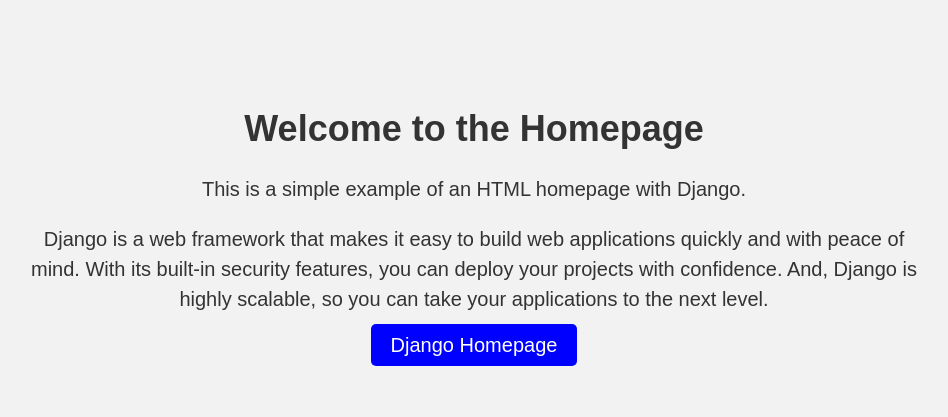
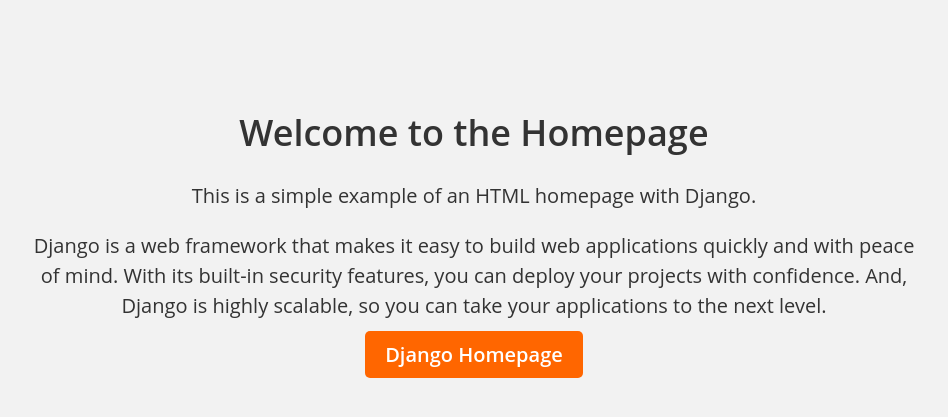
Before and after one commit to aalshawa97/QuestionsDjango, a Django app: page / in a window 1280 px wide. Shown: the top 417 px of the page, without its empty margins (166-1114 px from the left). Run offline with Django 4.2, Linux system fonts and the light colour scheme.

Commit message:
Updated style

```diff
--- a/pages/Templates/home.html
+++ b/pages/Templates/home.html
@@ -3,16 +3,17 @@
   <head>
     <title>Homepage</title>
     <style>
-      /* Add some styles to make the page look cool */
+      /* Add some styles to make the page look similar to kamarelief.org */
       body {
         background-color: #f2f2f2;
-        font-family: Arial, sans-serif;
+        font-family: "Open Sans", sans-serif;
       }
       h1 {
         text-align: center;
         color: #333;
         margin-top: 50px;
         font-size: 36px;
+        font-weight: 600;
       }
       .container {
         max-width: 900px;
@@ -28,7 +29,7 @@
       }
       .btn {
         padding: 10px 20px;
-        background-color: blue;
+        background-color: #ff6600;
         color: #fff;
         border: none;
         border-radius: 5px;
@@ -36,9 +37,10 @@
         margin-top: 20px;
         font-size: 20px;
         text-decoration: none;
+        font-weight: 600;
       }
       .btn:hover {
-        background-color: #0070ba;
+        background-color: #e65c00;
       }
     </style>
   </head>
```
